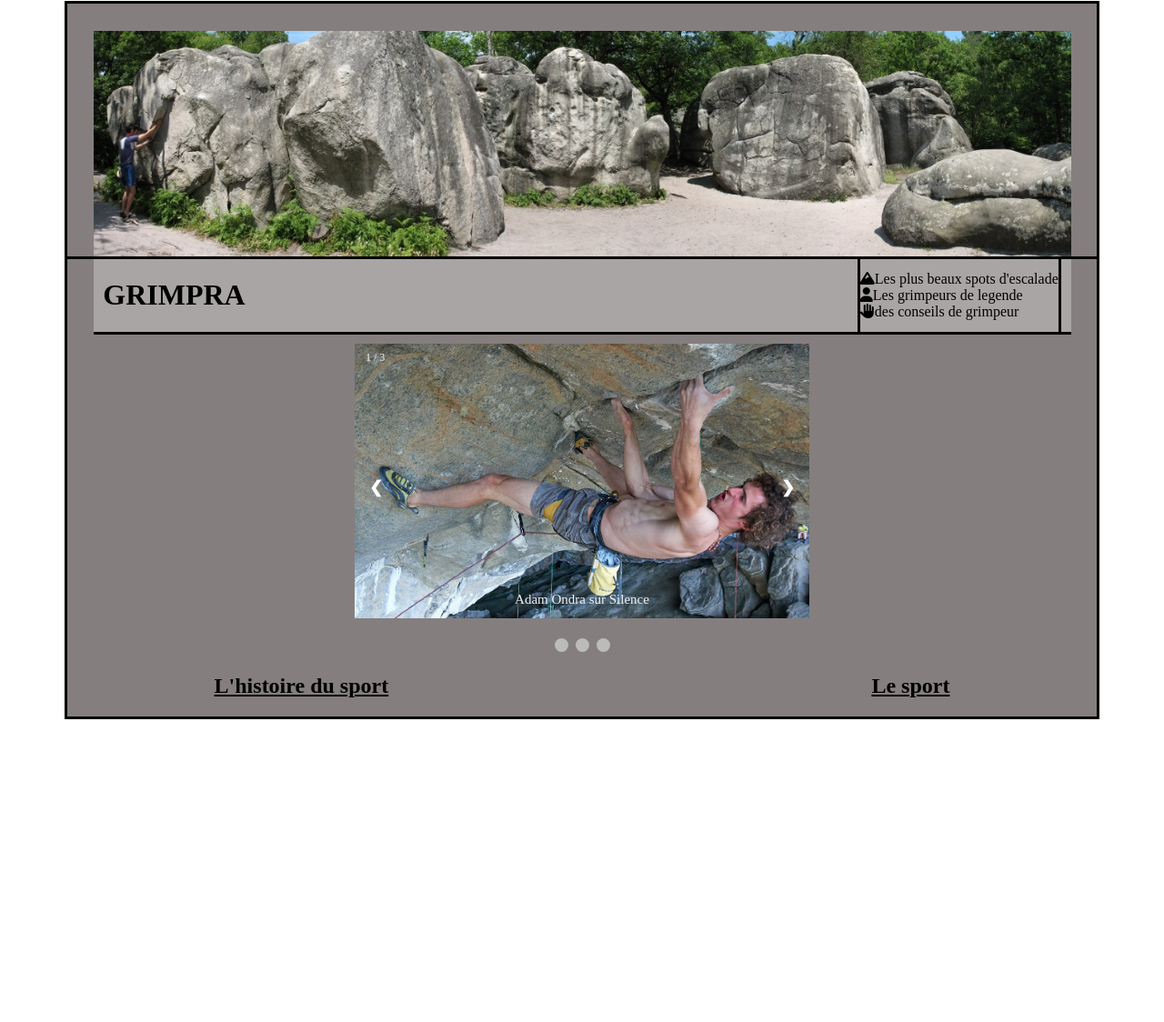
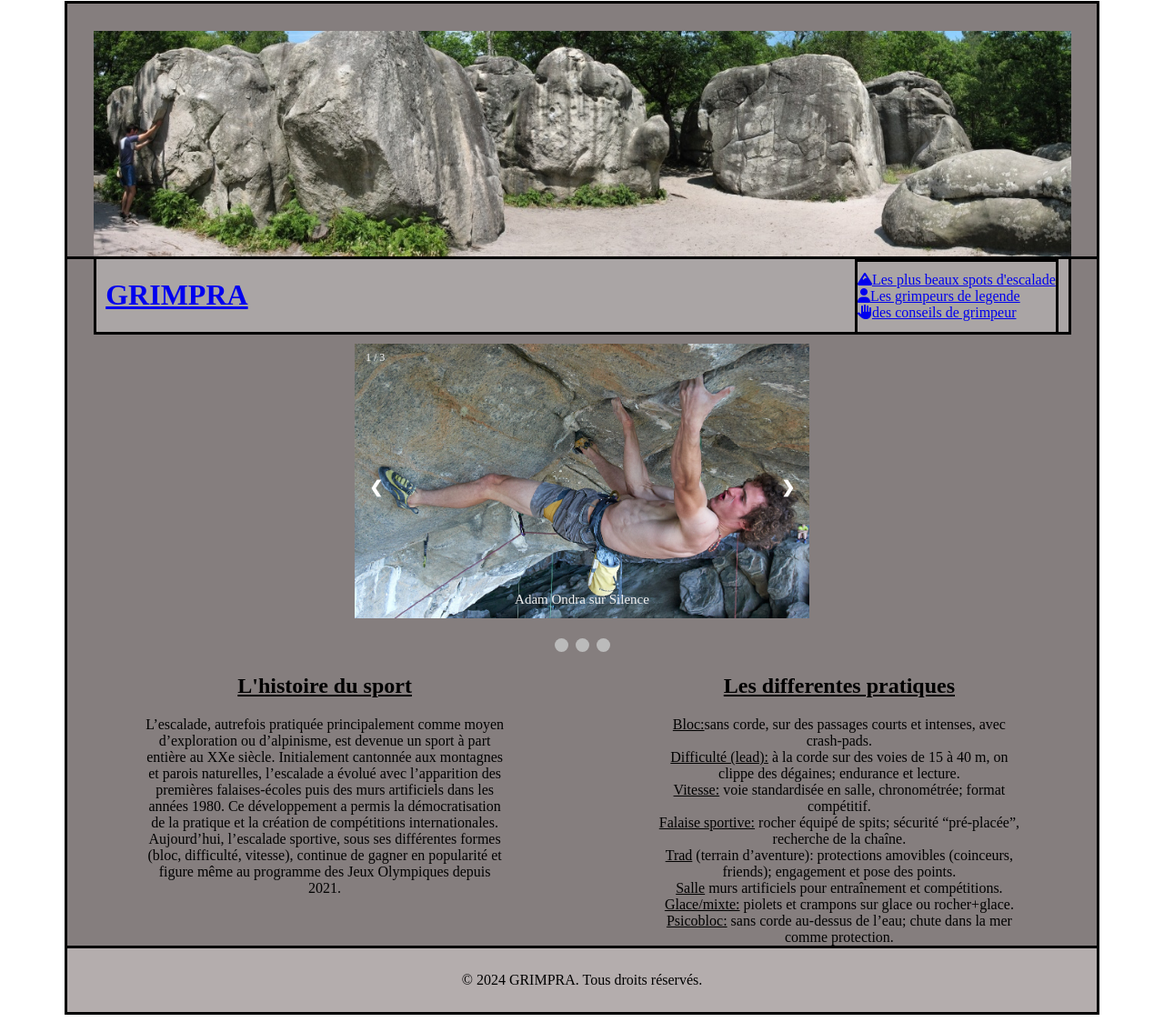
Before and after one commit to Eloi-Saint-Gaudin/proj, a plain HTML site: page index.html in a window 1280 px wide. Shown: the part 19-1143 px from the top of the page at 91% size. Before the commit the page ends 818 px from the top, so only its background shows below. Drawn offline with Linux system fonts and the light colour scheme.

Commit message:
ajout des hyperliens et du reponsive du menu

```diff
--- a/css/style.css
+++ b/css/style.css
@@ -6,6 +6,14 @@
     margin-top: 20px;
     border: 3px solid #000;
 
+}
+
+footer {
+    background: rgb(180, 173, 173);
+    width: 100%;
+    padding: 10px 0;
+    text-align: center;
+    border-top: 3px solid #000;
 }
 
 .tete {
@@ -35,6 +43,8 @@
     margin: 0 auto;
     background: rgb(170, 165, 165);
     border-bottom: 3px solid #000;
+    border-right: 3px solid #000;
+    border-left: 3px solid #000;
 }
 
 .liens {
@@ -44,6 +54,7 @@
     margin-right: 1%;
     border-left: 3px solid #000;
     border-right: 3px solid #000;
+    border-top: 3px solid #000;
 }
 
 .titre {
@@ -161,22 +172,33 @@
     display: flex;
     flex-direction: row;
     justify-content: space-around;
+    width: 100%;
 }
 
 .texte {
     width: 400px;
-    text-align: justify;
+    text-align: center;
     margin-top: 20px;
 }
 
+.histoire {
+    display: flex;
+    justify-content: center;
+}
 @media screen and (max-width: 800px) {
     .contenu {
         flex-direction: column;
         align-items: center;
     }
 
-    .texte {
-        width: 90%;
+    .menu {
+        flex-direction: column;
+        align-items: center;
     }
+}
 
+.titre:hover {
+    cursor: pointer;
+    letter-spacing: 5px;
+    transition: 0.5s;
 }
--- a/index.html
+++ b/index.html
@@ -26,15 +26,15 @@
 
                 <div class="titre">
 
-                    <h1>GRIMPRA</h1>
+                    <a href="index.html"><h1>GRIMPRA</h1></a>
 
                 </div>
 
                 <div class="liens">
 
-                    <div><i class="fa-solid fa-mountain"></i>Les plus beaux spots d'escalade</div>
-                    <div><i class="fa-solid fa-user"></i>Les grimpeurs de legende</div>
-                    <div><i class="fa-solid fa-hand"></i>des conseils de grimpeur</div>
+                    <div><a href="spots.html"><i class="fa-solid fa-mountain"></i>Les plus beaux spots d'escalade</a></div>
+                    <div><a href="grimpeurs.html"><i class="fa-solid fa-user"></i>Les grimpeurs de legende</a></div>
+                    <div><a href="conseils.html"><i class="fa-solid fa-hand"></i>des conseils de grimpeur</a></div>
 
                 </div>
 
@@ -77,18 +77,36 @@
             </div>
             <div class="contenu">
                 <div>
-                    <h2><u>L'histoire du sport</u></h2>
-                    <div class="texte"></div>
+                    <h2 class="histoire"><u>L'histoire du sport</u></h2>
+                    <div class="texte">L’escalade, autrefois pratiquée principalement comme moyen d’exploration ou
+                        d’alpinisme, est devenue un sport à part entière au XXe siècle. Initialement cantonnée aux
+                        montagnes et parois naturelles, l’escalade a évolué avec l’apparition des premières
+                        falaises-écoles puis des murs artificiels dans les années 1980. Ce développement a permis la
+                        démocratisation de la pratique et la création de compétitions internationales. Aujourd’hui,
+                        l’escalade sportive, sous ses différentes formes (bloc, difficulté, vitesse), continue de gagner
+                        en popularité et figure même au programme des Jeux Olympiques depuis 2021.</div>
                 </div>
                 <div>
-                    <h2><u>Le sport</u></h2>
+                    <h2 class="histoire"><u>Les differentes pratiques</u></h2>
+                    <div class="texte">
+                        <u>Bloc:</u>sans corde, sur des passages courts et intenses, avec crash-pads. <br>
+                        <u>Difficulté (lead):</u> à la corde sur des voies de 15 à 40 m, on clippe des dégaines; endurance et
+                        lecture. <br>
+                        <u>Vitesse:</u> voie standardisée en salle, chronométrée; format compétitif. <br>
+                        <u>Falaise sportive:</u> rocher équipé de spits; sécurité “pré-placée”, recherche de la chaîne. <br>
+                        <u>Trad</u> (terrain d’aventure): protections amovibles (coinceurs, friends); engagement et pose des
+                        points. <br>
+                        <u>Salle</u> murs artificiels pour entraînement et compétitions. <br>
+                        <u>Glace/mixte:</u> piolets et crampons sur glace ou rocher+glace. <br>
+                        <u>Psicobloc:</u> sans corde au-dessus de l’eau; chute dans la mer comme protection. <br>
+                    </div>
                 </div>
             </div>
         </div>
 
-        <div class="pied">
-
-        </div>
+        <footer>
+            <p>© 2024 GRIMPRA. Tous droits réservés.</p>
+        </footer>
     </div>
 </body>
 
```
Also changed, not shown: spots.html (+36 -1 lines).
